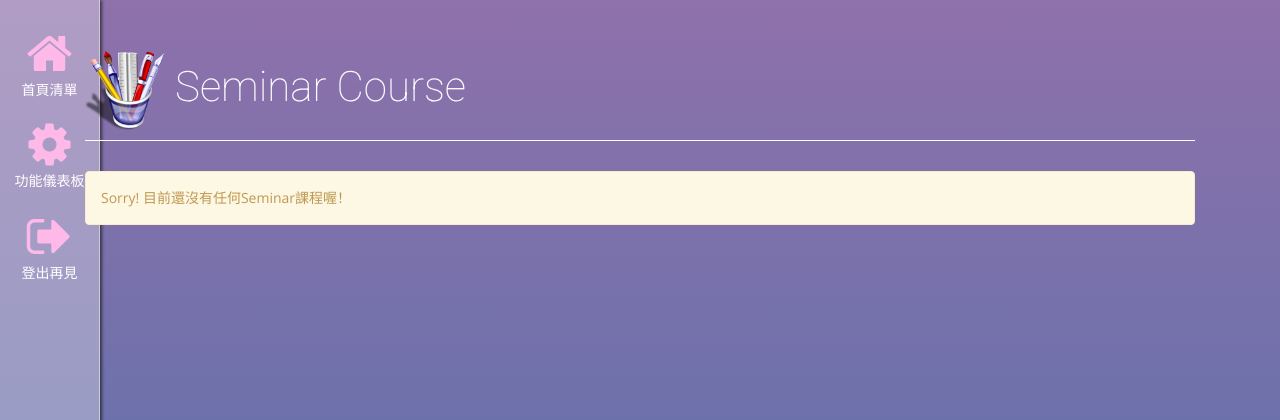
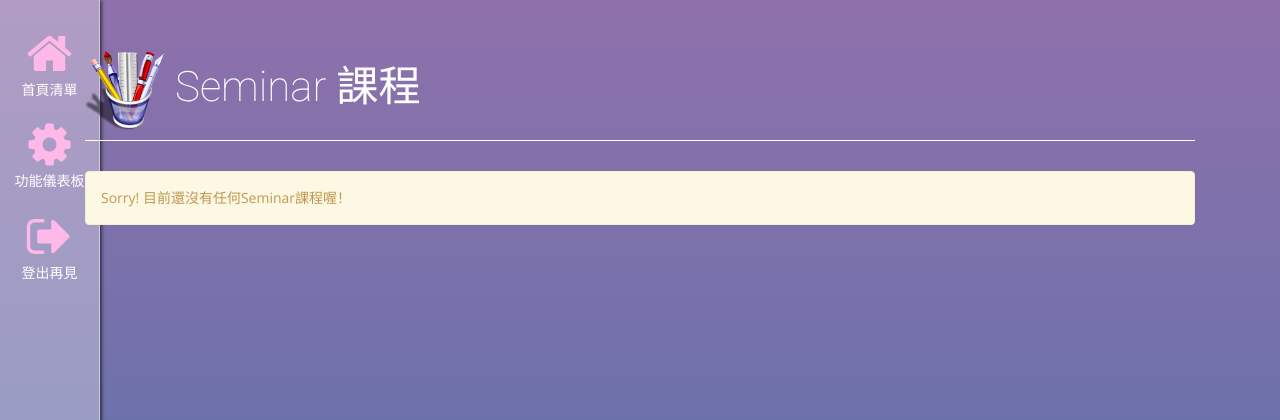
Before and after one commit to kylinfish/seminar_signature, a Django app: template web_app/templates/index.html in a window 1280 px wide. Shown: the top 420 px of the page. Run offline with Django 3.2, Linux system fonts and the light colour scheme; the template is opened without the code that fills it, so the values that code supplies are empty; some libraries are stand-ins or nearby versions.

Commit message:
fixjs date Auto lock

```diff
--- a/web_app/templates/index.html
+++ b/web_app/templates/index.html
@@ -11,7 +11,7 @@
 
 <div class="container">
     <div class="col-xs-12 col-lg-12 ">
-    <h1 class="page-header"><img class="icon" src="{% static 'icon/p6.png'%}"> Seminar Course</h1>
+    <h1 class="page-header"><img class="icon" src="{% static 'icon/p6.png'%}"> Seminar 課程</h1>
     {% if list %}
     <table class="table ">
     <thead>
@@ -47,8 +47,10 @@ $(function() {
     $('.dateCheck').each(function(e,val){
         var time = $(val).html();
         var thisYear = new Date().getFullYear();
-        time = thisYear + time.replace(" / ","/");
+        time = thisYear +" / "+ time.replace(" / ","/");
+        console.log(time);
         var txtDate = Date.parse(time);
+        console.log(currDate+"__"+txtDate);
         if (currDate > txtDate) {
           $(val).parent().css("color","#5cb85c") ;
           $(val).siblings('td').eq(3).children('a').children('button').eq(0).addClass("disabled")
```
